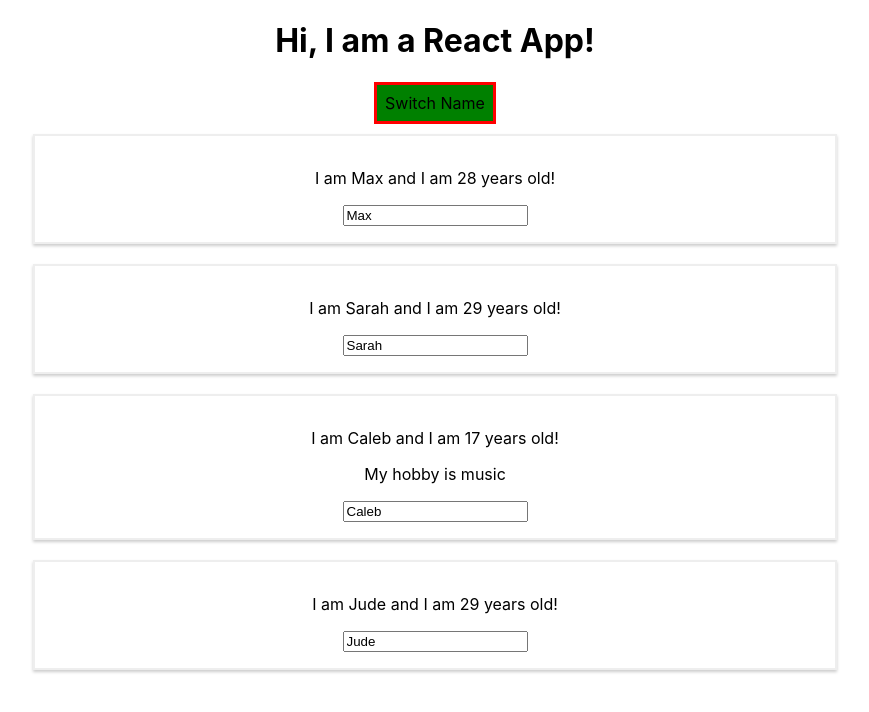
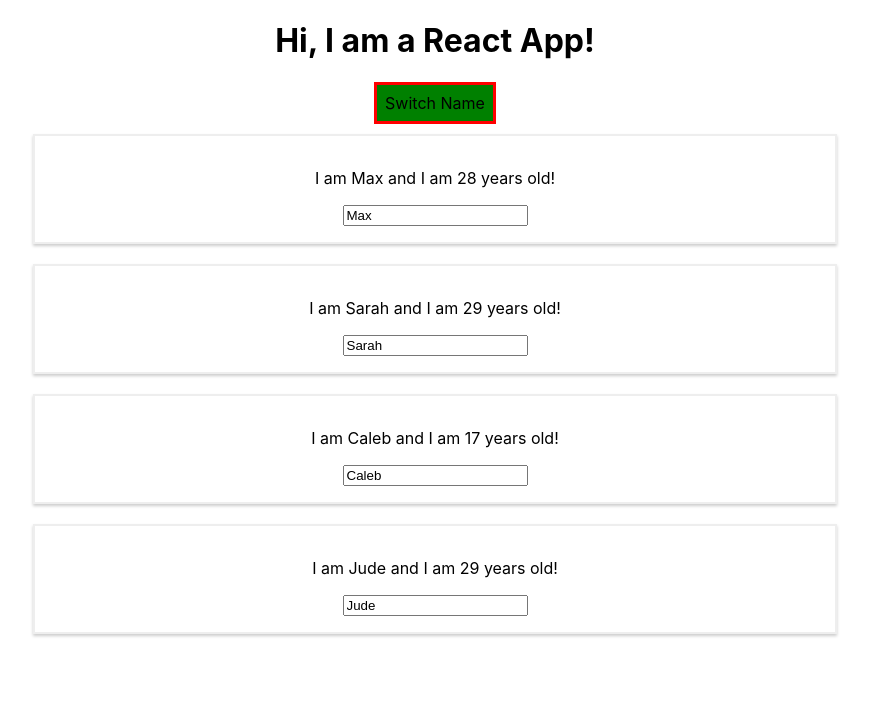
Before and after one commit to afnikitina/react-complete, a React (Create React App) app: page / in a window 1280 px wide. Both pictures are taken after a click on the button "Switch Name". Shown: the top 712 px of the page, without its empty margins (205-1074 px from the left). Built offline with nearby package versions, Linux system fonts and the light colour scheme.

Commit message:
Updated App.js by adding a new event handler

```diff
--- a/src/App.js
+++ b/src/App.js
@@ -39,6 +39,12 @@ class App extends Component {
     })
   }
 
+  deletePersonHandler = (personIndex) => {
+    const persons = this.state.persons;
+    persons.splice(personIndex, 1);
+    this.setState({ persons: persons});
+  }
+
   togglePersonsHander = () => {
     const doesShow = this.state.showPersons;
     this.setState({ showPersons: !doesShow });
@@ -58,25 +64,14 @@ class App extends Component {
     if (this.state.showPersons) {
       persons = (
         <div>
-            <Person
-              name={this.state.persons[0].name}
-              age={this.state.persons[0].age}
-            />
-            <Person
-              name={this.state.persons[1].name}
-              age={this.state.persons[1].age}
-            />
-            <Person
-              name={this.state.persons[2].name}
-                age={this.state.persons[2].age}
-                click={this.switchNameHander.bind(this, 'Ryan', 32)}
-            >My hobby is music</Person>
-            <Person
-              name={this.state.persons[3].name}
-              age={this.state.persons[3].age}
-              changed={this.nameChangedHandler}
-            />
-          </div>
+          { this.state.persons.map((person, index) => {
+            return <Person
+                      click={ () => this.deletePersonHandler(index) }
+                      name={ person.name }
+                      age={ person.age } />
+            })
+          }
+        </div>
       );
     }
 
```
